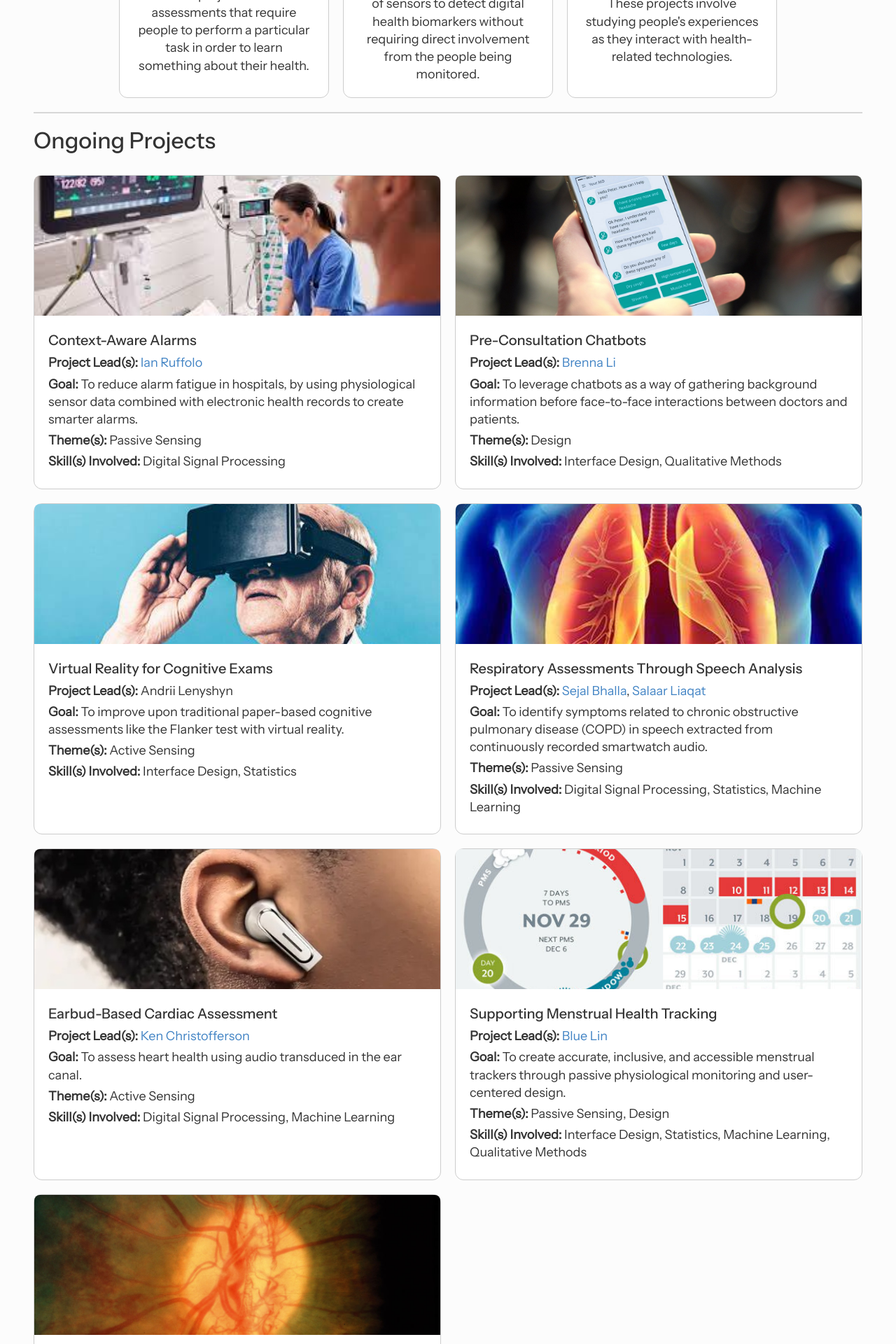
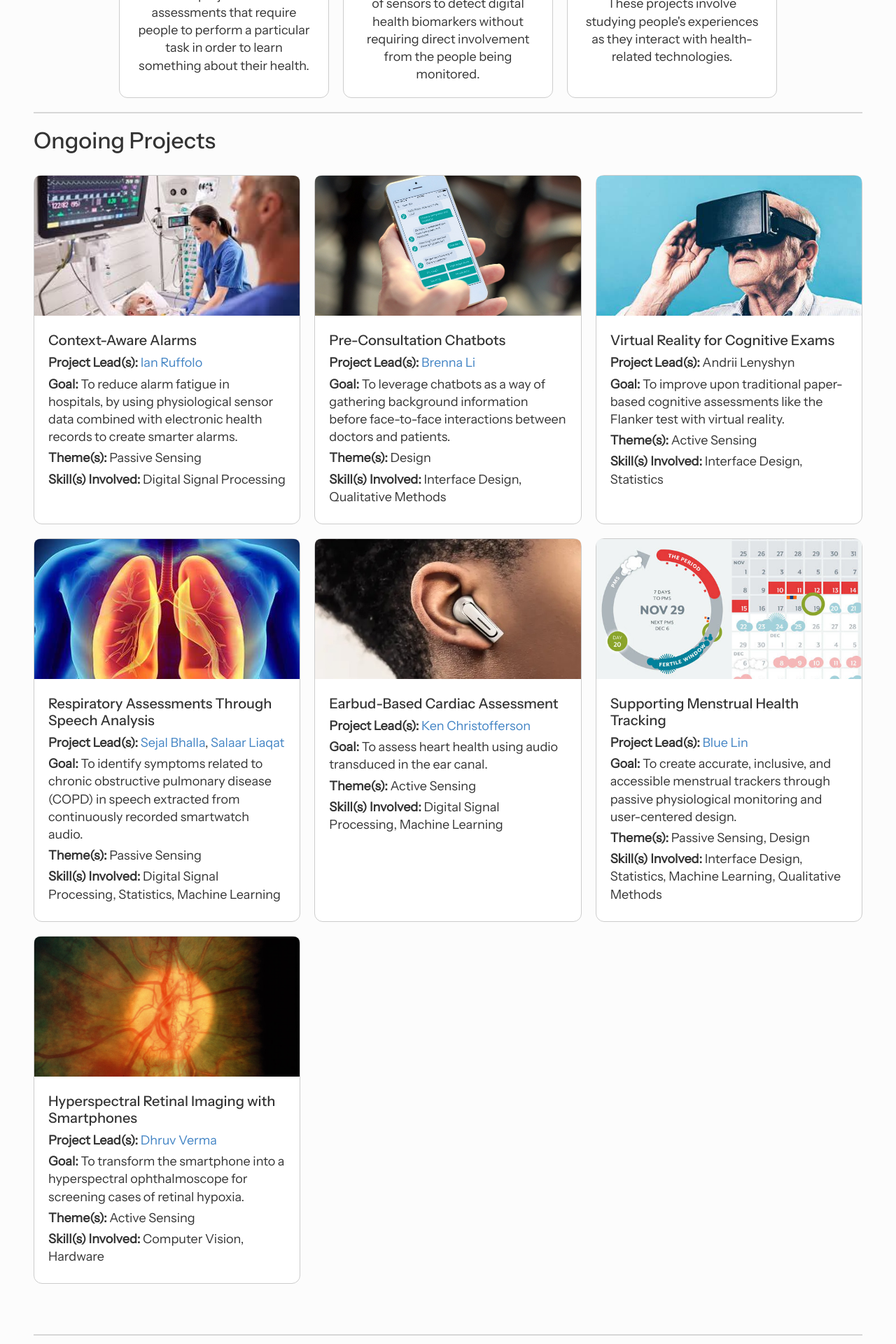
Before and after one commit to chai-toronto/chai-toronto.github.io, a Jekyll site: the page built from current_research/index.html, in a window 1280 px wide. Shown: the part 418-2338 px from the top of the page at 70% size. Built offline with Jekyll 4.4.1, drawn with Linux system fonts in a browser that asks for light colours.

Commit message:
making current research mobile friendly

```diff
--- a/_sass/_current-research.scss
+++ b/_sass/_current-research.scss
@@ -119,14 +119,14 @@
       height: fit-content;
       display: center;
       flex-direction: column;
-      grid-template-columns: repeat(auto-fill, minmax(500px, 1fr));
+      grid-template-columns: repeat(auto-fill, minmax(300px, 1fr));
       gap: 20px;
       align-items: stretch;
 
       /* New wrapper as grid for project cards */
       .project-cards-wrapper {
         display: grid;
-        grid-template-columns: repeat(auto-fill, minmax(500px, 1fr));
+        grid-template-columns: repeat(auto-fill, minmax(300px, 1fr));
         gap: 20px;
         align-items: stretch;
       }
```
